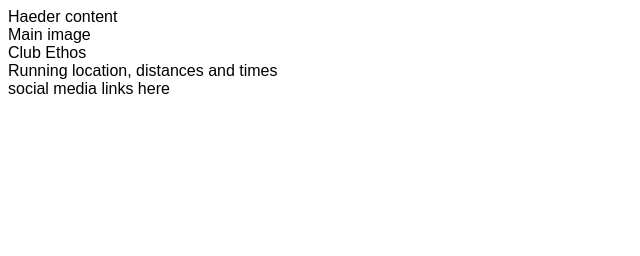
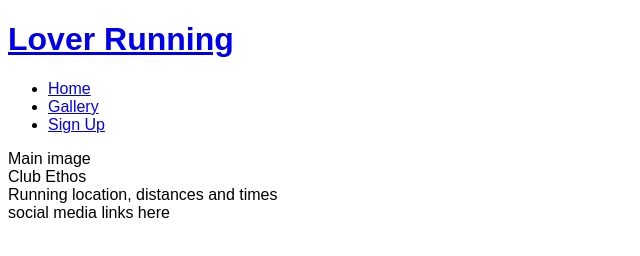
Before and after one commit to Oladipin/Love-running, a plain HTML site: page index.html in a window 1280 px wide. Shown: the whole page, without its empty margins (0-640 px from the left). Drawn offline with Linux system fonts and the light colour scheme.

Commit message:
add basic header structure

```diff
--- a/index.html
+++ b/index.html
@@ -12,7 +12,24 @@
 </head>
 
 <body>
-    <header>Haeder content</header>
+    <header>
+        <a href="index.html">
+            <h1>Lover Running</h1>
+        </a>
+        <nav>
+            <ul>
+                <li>
+                    <a href="index.html">Home</a>
+                </li>
+                <li>
+                    <a href="#">Gallery</a>
+                </li>
+                <li>
+                    <a href="#">Sign Up</a>
+                </li>
+            </ul>
+        </nav>
+    </header>
     <section>
         Main image
     </section>
```
